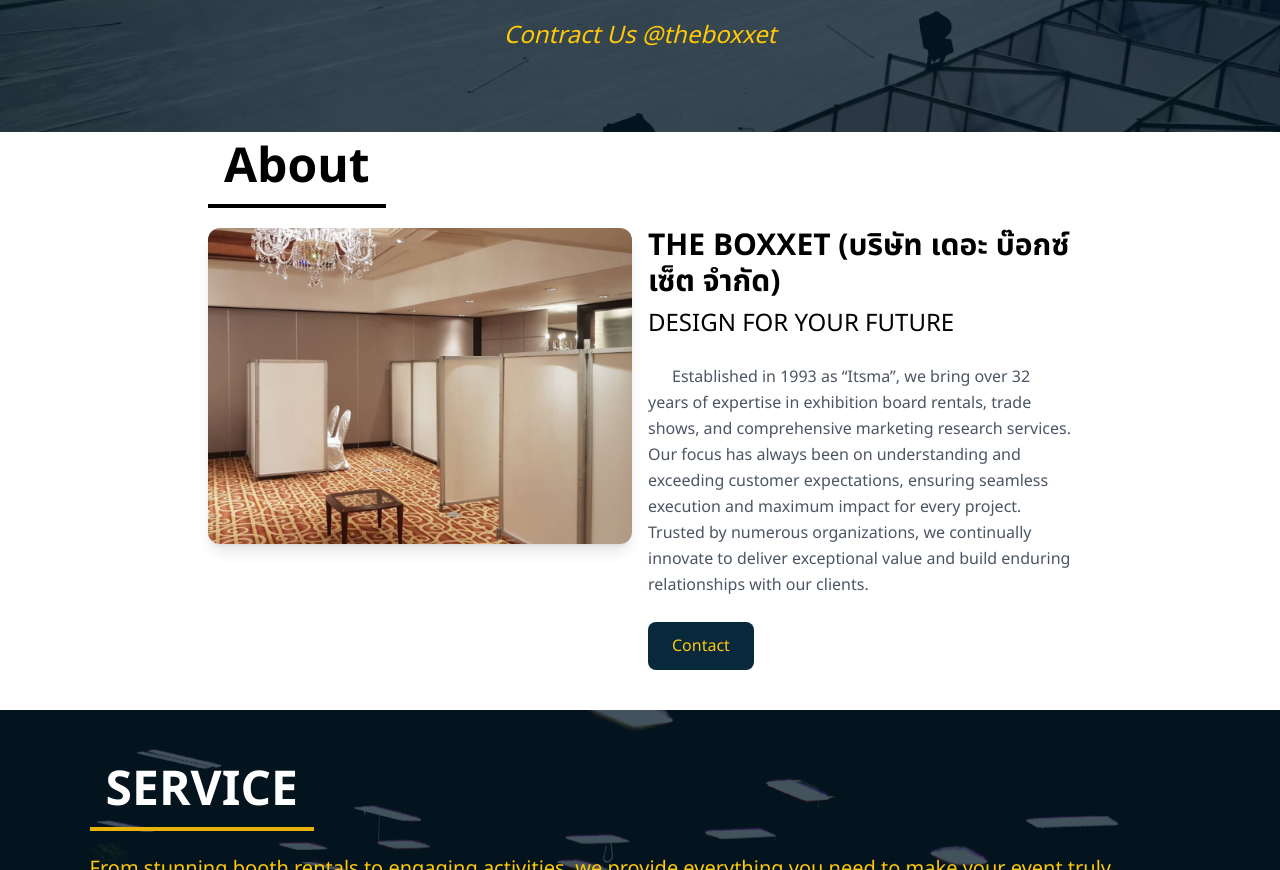
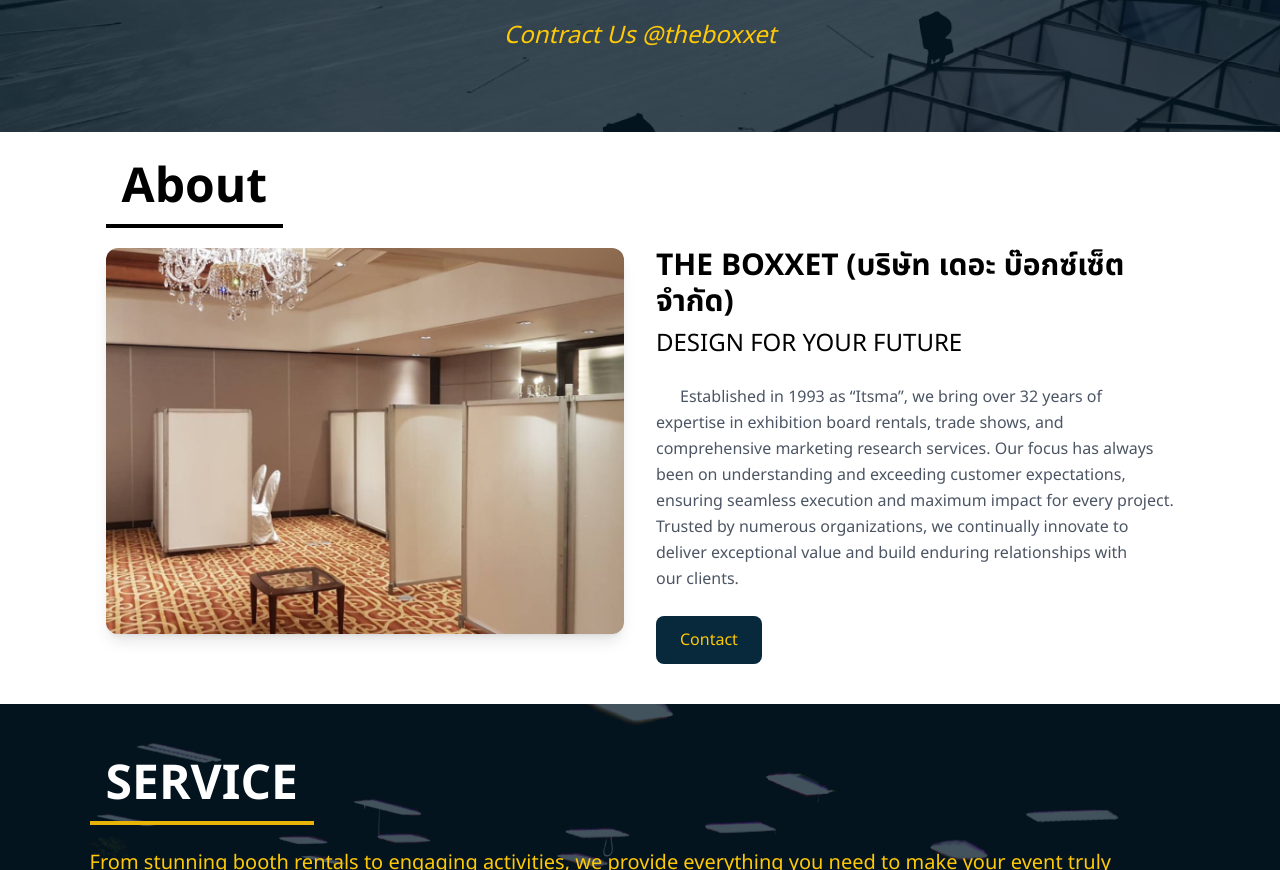
Before and after one commit to thanakorn1999/THE-BOXXET, a React (Vite) app: page / in a window 1280 px wide. Shown: the part 700-1570 px from the top of the page. Built offline with nearby package versions, Linux system fonts and the light colour scheme.

Commit message:
edit about

```diff
--- a/src/component/page/Session.tsx
+++ b/src/component/page/Session.tsx
@@ -90,16 +90,16 @@
     //   </div>
     // </section>
     <>
-      <div className="mx-4 mb-5 sm:mx-52 sm:mb-10">
+      <div className="mx-4 mb-5 sm:px-[7vw] sm:mb-10">
         <h1
-          className="font-bold border-b-4 border-black inline-block px-4"
+          className="font-bold border-b-4 border-black inline-block px-4 mt-5"
           style={{ fontSize: "clamp(3rem, 5vw, 3rem)" }}
         >
           {translations[language].about}
         </h1>
         <section id={id}>
           <div className="w-full mt-5">
-            <div className="w-full flex flex-col xl:flex-row ">
+            <div className="w-full flex flex-col xl:flex-row gap-8 ">
               <div className="w-full ">
                 <img
                   src={pic}
@@ -107,7 +107,7 @@
                   className="w-full h-auto object-cover rounded-xl shadow-lg"
                 />
               </div>
-              <div className="w-full flex flex-col h-auto ml-4 mt-4 xl:mt-0  ">
+              <div className="w-full flex flex-col h-auto mt-4 xl:mt-0  ">
                 <h1 className="sm:text-xs md:text-xl lg:text-3xl 2xl:text-4xl font-bold">
                   {translations[language].contractUsMainTitle}
                 </h1>
```
